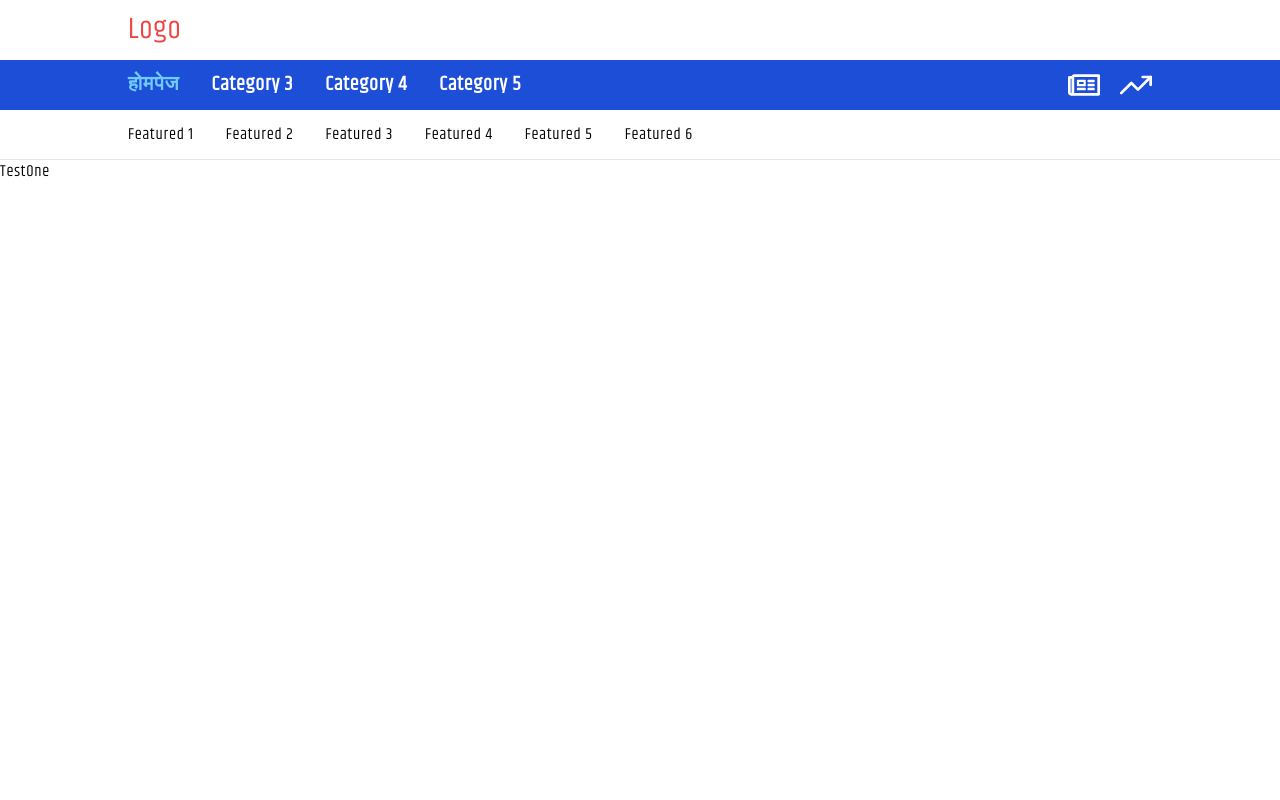
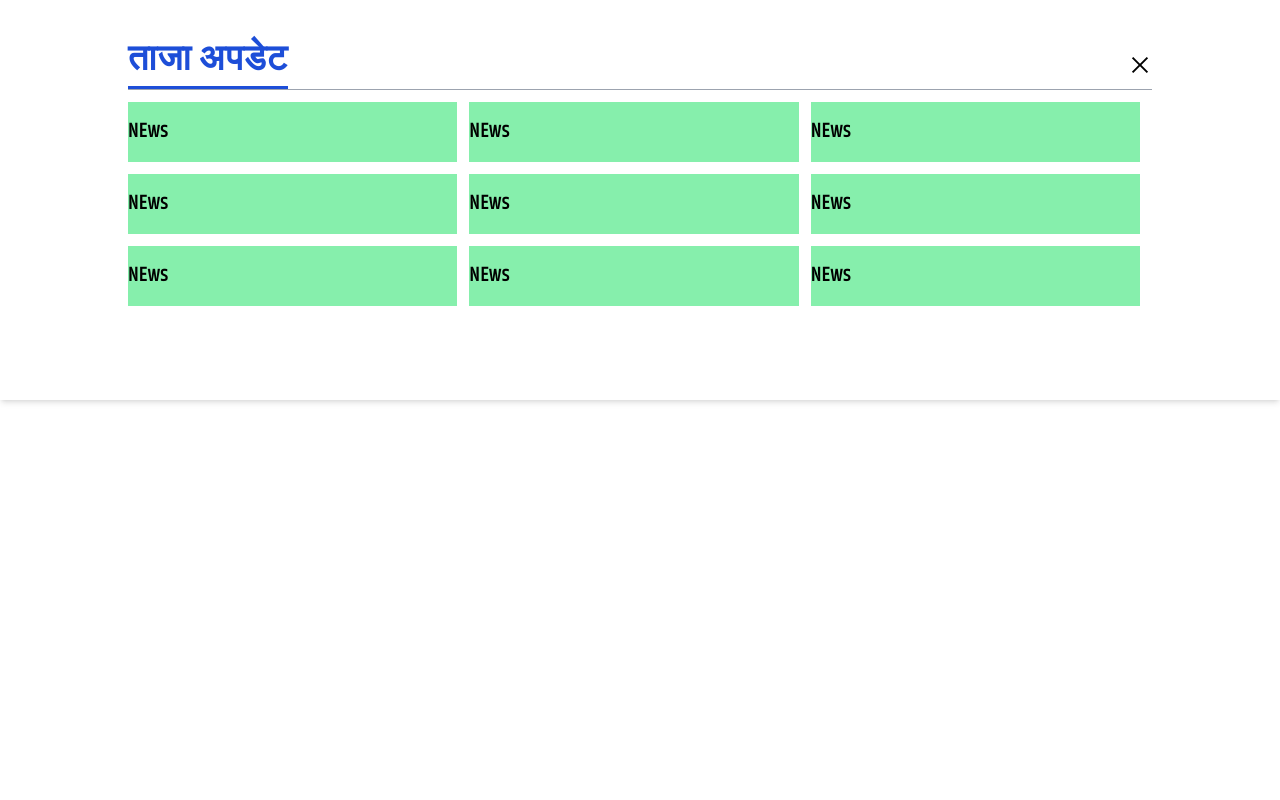
Before and after one commit to prajjwalz1/abiralsanchar-next-prod, a Next.js app: page / in a window 1280 px wide. Shown: the top 800 px of the page. Built offline with nearby package versions, Linux system fonts and the light colour scheme.

Commit message:
created a component for current news

```diff
--- a/src/assets/colors/index.ts
+++ b/src/assets/colors/index.ts
@@ -16,7 +16,6 @@ export const navbar = "bg-blue-700";
 
 // Icons
 export const icon = "text-white hover:text-new-blue-sky";
-export const header = "text-blue-800";
 export const close_icon = `${near_black} hover:text-red-500`;
 
 // Footer
@@ -26,3 +25,11 @@ export const footer_end = "bg-gray-200";
 // Status
 export const danger = "bg-red-400";
 export const danger_icon_button = "text-black hover:text-red-500";
+
+// Border color
+export const normal_border = "border-gray-400";
+export const active_border = "border-blue-700";
+
+// Header / title
+export const header = "text-blue-800";
+export const title = "text-blue-700";
--- a/src/assets/css/styles/index.ts
+++ b/src/assets/css/styles/index.ts
@@ -9,6 +9,8 @@ export const padding_x = "px-8 md:px-16 lg:px-32";
 export const padding_xl = "pl-8 md:pl-16 lg:pl-32";
 export const padding_xr = "pr-8 md:pr-16 lg:pr-32";
 export const padding_y = "py-8 md:py-16 lg:py-32";
+export const padding_y_medium = "py-5 md:py-10 lg:py-20";
+export const padding_y_small = "py-3 md:py-6 lg:py-12";
 export const logo_padding_y = "py-4";
 export const margin_x = "mx-8 md:mx-16 lg:mx-32";
 
@@ -49,3 +51,4 @@ export const footer_menu_para = `${colors.hover_link}`;
 
 // Buttons
 export const close_button = `absolute top-6 right-6 ${colors.danger_icon_button}`;
+export const current_news_close_button = `text-2xl ${colors.danger_icon_button}`;
--- a/src/assets/fonts/index.ts
+++ b/src/assets/fonts/index.ts
@@ -1,5 +1,52 @@
+//////////////////////////////
 // Navbar font
+//////////////////////////////
 export const navbar = "text-xl font-semibold";
 
+//////////////////////////////
 // Footer
+//////////////////////////////
 export const xl_bold = "text-xl font-bold";
+
+//////////////////////////////
+// Font sizes
+//////////////////////////////
+export const main_title = "text-6xl",
+  main_title_bold = "text-6xl font-bold",
+  title = "text-5xl",
+  title_bold = "text-5xl font-bold",
+  sub_title = "text-4xl",
+  sub_title_bold = "text-4xl font-bold",
+  heading = "text-3xl",
+  heading_bold = "text-3xl font-bold",
+  sub_heading = "text-2xl",
+  sub_heading_bold = "text-2xl font-bold",
+  large = "text-xl",
+  large_bold = "text-xl font-bold",
+  body = "text-lg",
+  body_bold = "text-lg font-bold",
+  paragraph = "text-md",
+  paragraph_bold = "text-md font-bold",
+  span = "text-sm",
+  span_bold = "text-sm font-bold",
+  small = "text-xs",
+  small_bold = "text-xs font-bold";
+
+//////////////////////////////
+// Line Heights
+//////////////////////////////
+export const main_title_line_height = "leading-[56px]",
+  title_line_height = "leading-[48px]",
+  sub_title_line_height = "leading-[40px]",
+  heading_line_height = "leading-[32px]",
+  sub_heading_line_height = "leading-[24px]",
+  large_line_height = "leading-[16px]",
+  body_line_height = "leading-[12px]",
+  paragraph_line_height = "leading-[8px]",
+  span_line_height = "leading-[4px]",
+  small_line_height = "leading-[0]";
+
+// title
+// sub_title
+// heading
+// sub_heading
--- a/src/helpers/components/buttons/CloseButton.tsx
+++ b/src/helpers/components/buttons/CloseButton.tsx
@@ -9,8 +9,8 @@ import { close_button } from "@/assets/css/styles";
 // Main function
 export default function CloseButton(props: ButtonSchema) {
   // Props
-  const { ...rest } = props;
+  const { css, ...rest } = props;
 
   // Render
-  return <AiOutlineClose className={close_button} {...rest} />;
+  return <AiOutlineClose className={css ?? close_button} {...rest} />;
 }
--- /dev/null
+++ b/src/helpers/components/layouts/root/_comps/CurrentNews.tsx
@@ -0,0 +1,50 @@
+import * as styles from "@/assets/css/styles";
+import * as colors from "@/assets/colors";
+import * as fonts from "@/assets/fonts";
+
+import { CloseButton } from "@/dynamic-imports/components";
+
+export const SingleCurrentNews = () => {
+  return (
+    <div className="bg-green-300 h-[60px] flex justify-between items-center">
+      NEws
+    </div>
+  );
+};
+
+export default function CurrentNews() {
+  return (
+    <div
+      className={`${styles.padding_x} py-[40px] bg-white absolute top-0 left-0 w-full h-[400px] shadow-md`}
+    >
+      {/* Header section */}
+      <div
+        className={`${colors.normal_border} bg red-300 w-full h-[50px] flex justify-between items-center border-b-[1px]`}
+      >
+        <p
+          className={`${fonts.sub_title_bold} h-full ${colors.title} ${colors.active_border} border-b-[3px]`}
+        >
+          ताजा अपडेट
+        </p>
+        <CloseButton
+          css={styles.current_news_close_button}
+          onClick={() => alert("hello")}
+        />
+      </div>
+
+      {/* Body section */}
+      <div className="w-full flex-1 p-3 pl-0 grid grid-cols-3 gap-3 max-h-[calc(400px-80px-50px-24px-24px)] overflow-y-scroll">
+        <SingleCurrentNews />
+        <SingleCurrentNews />
+        <SingleCurrentNews />
+        <SingleCurrentNews />
+        <SingleCurrentNews />
+        <SingleCurrentNews />
+        <SingleCurrentNews />
+        <SingleCurrentNews />
+        <SingleCurrentNews />
+        <SingleCurrentNews />
+      </div>
+    </div>
+  );
+}
--- a/src/helpers/components/layouts/root/_comps/Navbar.tsx
+++ b/src/helpers/components/layouts/root/_comps/Navbar.tsx
@@ -24,6 +24,7 @@ import { getUniqueKey } from "@/utils/methods/stringMethods";
 import { LinkSchema } from "@/utils/schemas/CommonSchema";
 import { CommonNavMenuSchema } from "@/utils/schemas/LayoutSchema";
 import LogoSection from "./LogoSection";
+import CurrentNews from "./CurrentNews";
 
 //////////////////////////////
 // Common Navbar menu, for both desktop and mobile view
@@ -129,7 +130,7 @@ const MobileNavMenu = () => {
 export default function Navbar() {
   return (
     <nav
-      className={`${fonts.navbar} ${colors.navbar} navbar relative flex justify-between items-center gap-8`}
+      className={`${fonts.navbar} ${colors.navbar} navbar flex justify-between items-center gap-8`}
     >
       <DesktopNavMenu />
       <MobileNavMenu />
@@ -138,6 +139,7 @@ export default function Navbar() {
       >
         <FaRegNewspaper className={styles.nav_icon} />
         <FiTrendingUp className={styles.nav_icon} />
+        <CurrentNews />
       </div>
     </nav>
   );
--- a/src/utils/schemas/CommonSchema.tsx
+++ b/src/utils/schemas/CommonSchema.tsx
@@ -59,5 +59,6 @@ export type HandleActionSchema = {
 
 // Button
 export type ButtonSchema = {
-  onClick: () => void;
+  onClick?: () => void;
+  css?: string;
 };
```
